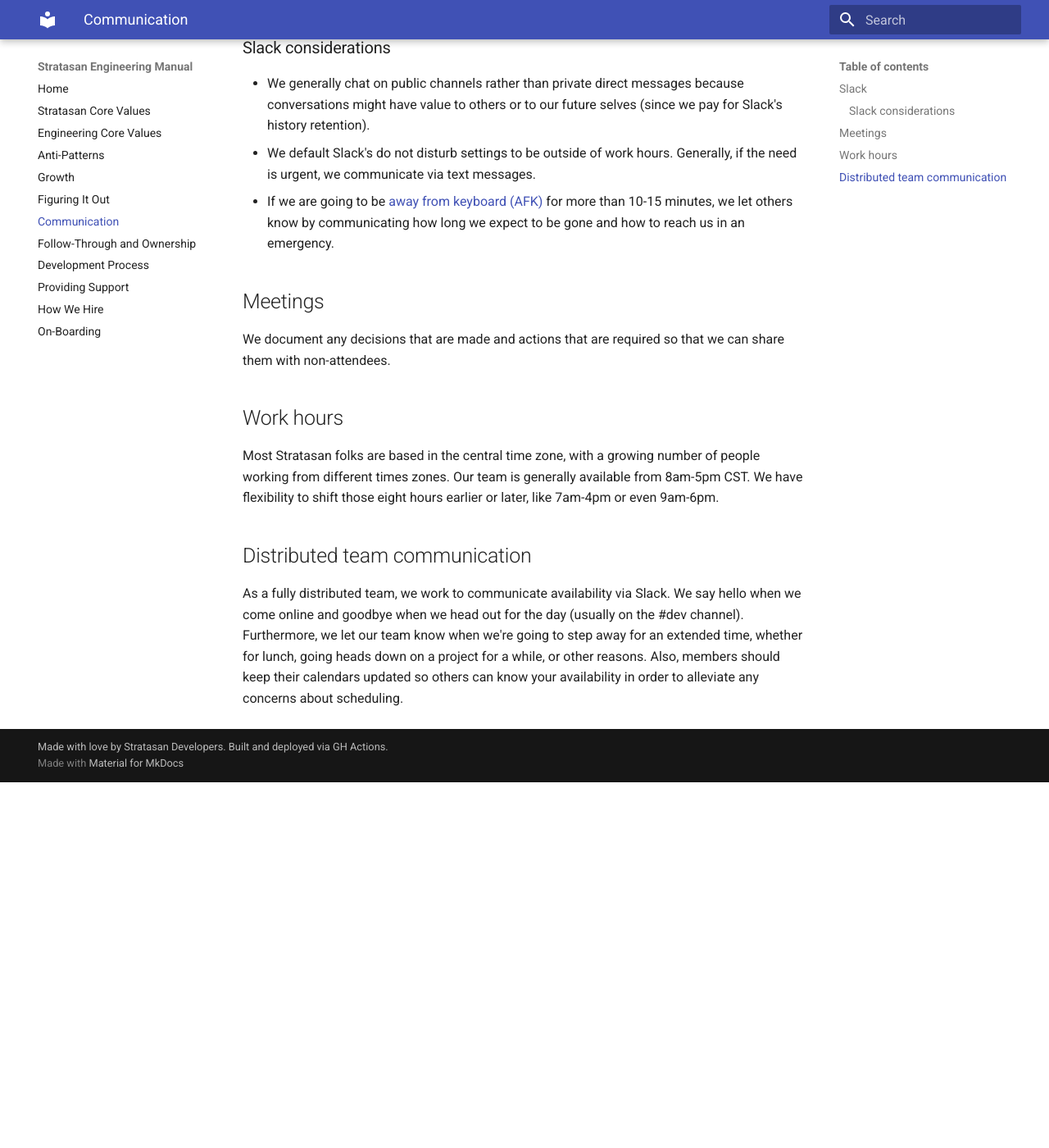
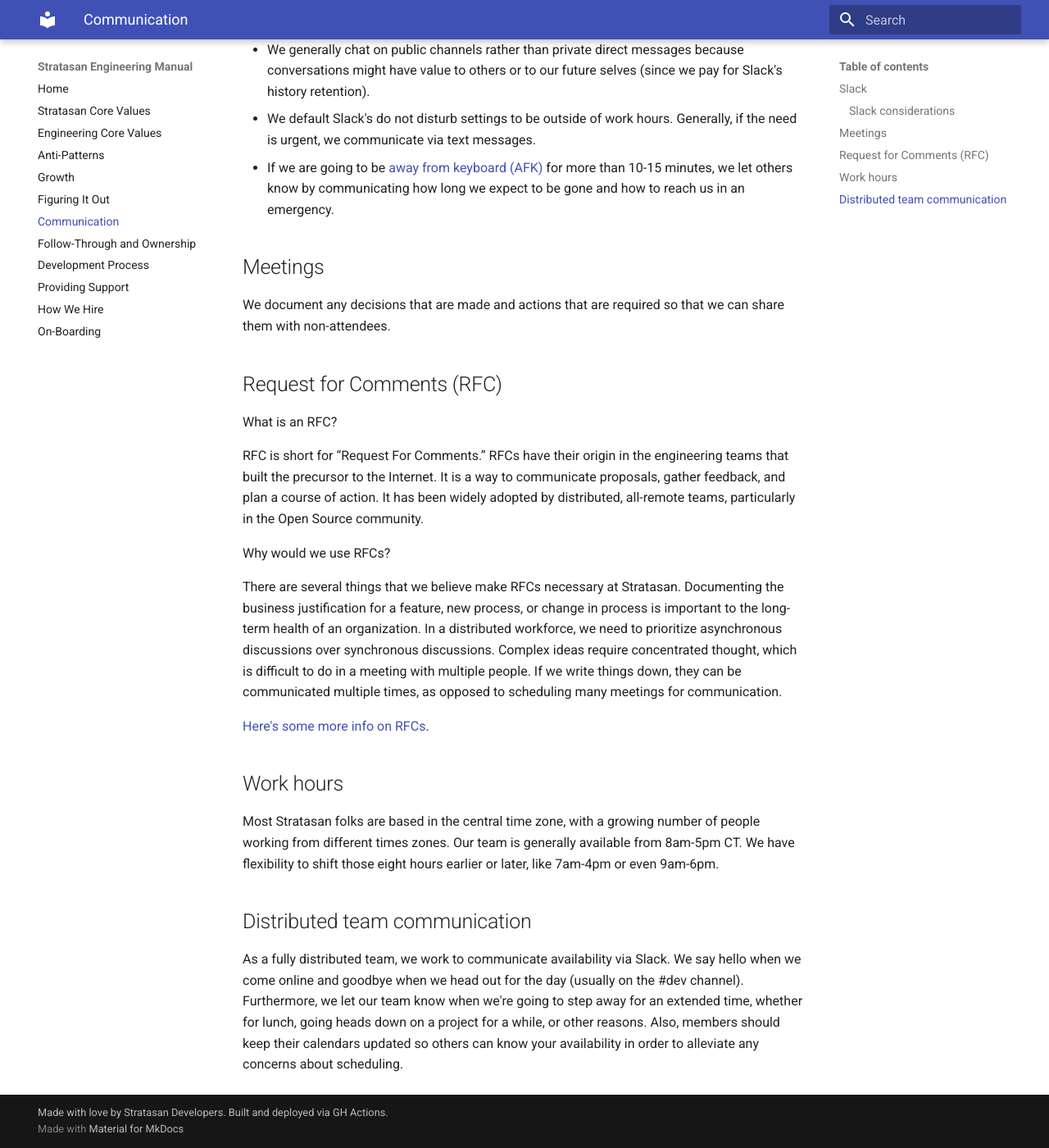
Before and after one commit to stratasan/engineering, an MkDocs documentation site: the page built from docs/how_we_communicate.md, in a window 1280 px wide and 1400 px high, scrolled down 800 px. Shown: the whole window at 82% size. Built offline with MkDocs 1.6.1 and Material for MkDocs 9.7.7, drawn with Linux system fonts in a browser that asks for light colours; old or Windows-style settings are respelled for this version of MkDocs; before the commit the page ends 1754 px from its top, so only the background shows below that.

Commit message:
add RFC to communication doc

```diff
--- a/docs/how_we_communicate.md
+++ b/docs/how_we_communicate.md
@@ -38,10 +36,26 @@ most important developer conversations should occur via email or GitHub comments
 
 We document any decisions that are made and actions that are required so that we can share them with non-attendees.
 
+## Request for Comments (RFC)
+
+What is an RFC?
+
+RFC is short for “Request For Comments.” RFCs have their origin in the engineering teams that built the precursor to the Internet. It is a way to communicate proposals, gather feedback, and plan a course of action. It has been widely adopted by distributed, all-remote teams, particularly in the Open Source community.
+
+Why would we use RFCs?
+
+There are several things that we believe make RFCs necessary at Stratasan.
+Documenting the business justification for a feature, new process, or change in process is important to the long-term health of an organization.
+In a distributed workforce, we need to prioritize asynchronous discussions over synchronous discussions.
+Complex ideas require concentrated thought, which is difficult to do in a meeting with multiple people.
+If we write things down, they can be communicated multiple times, as opposed to scheduling many meetings for communication.
+
+[Here's some more info on RFCs](https://opensource.com/article/17/9/6-lessons-rfcs).
+
 ## Work hours
 
 Most Stratasan folks are based in the central time zone, with a growing number of people working from different times
-zones. Our team is generally available from 8am-5pm CST. We have flexibility to shift those eight hours earlier or
+zones. Our team is generally available from 8am-5pm CT. We have flexibility to shift those eight hours earlier or
 later, like 7am-4pm or even 9am-6pm.
 
 ## Distributed team communication
```
Also changed, not shown: other parts of docs/how_we_communicate.md (+6 -8 lines).
